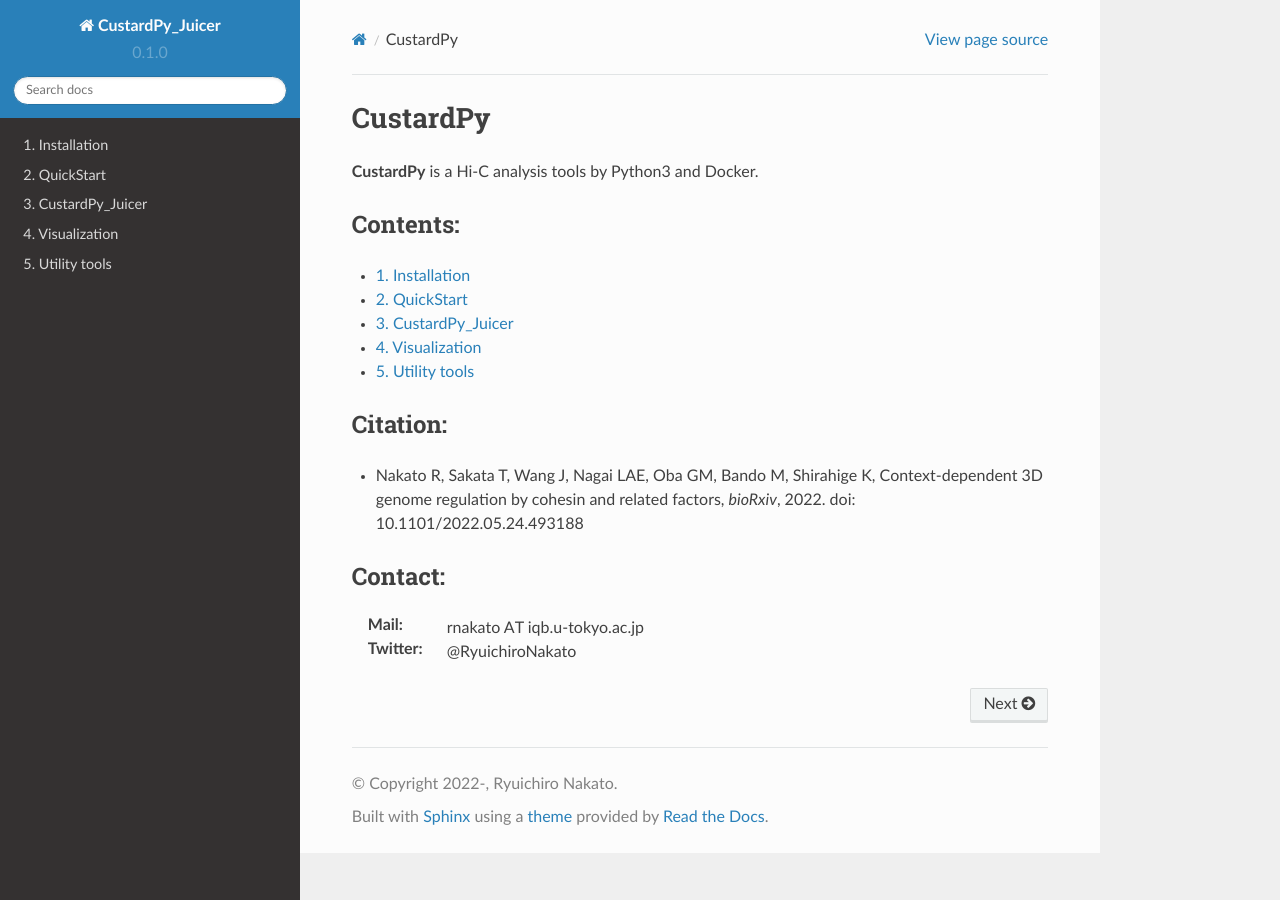
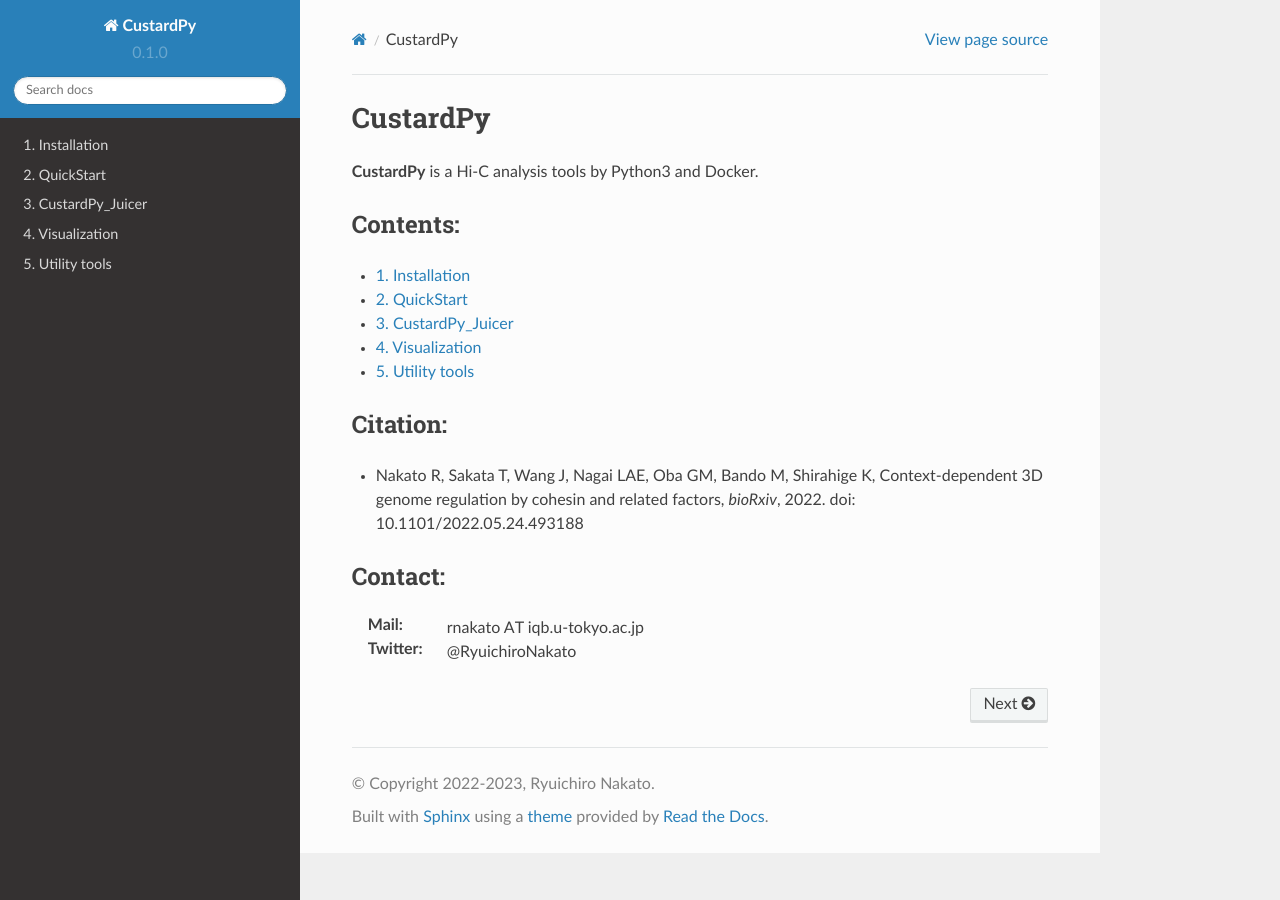
Before and after one commit to rnakato/CustardPy, a Sphinx documentation site: the page built from docs/index.rst, in a window 1280 px wide. Built offline with Sphinx 7.4.7 and the Read the Docs theme 2.0.0, drawn with Linux system fonts in a browser that asks for light colours.

Commit message:
add docs

```diff
--- a/docs/conf.py
+++ b/docs/conf.py
@@ -46,8 +46,8 @@ source_suffix = '.rst'
 master_doc = 'index'
 
 # General information about the project.
-project = 'CustardPy_Juicer'
-copyright = '2022-, Ryuichiro Nakato'
+project = 'CustardPy'
+copyright = '2022-2023, Ryuichiro Nakato'
 author = 'Ryuichiro Nakato'
 
 # The version info for the project you're documenting, acts as replacement for
@@ -102,7 +102,7 @@ html_static_path = ['_static']
 # -- Options for HTMLHelp output ------------------------------------------
 
 # Output file base name for HTML help builder.
-htmlhelp_basename = 'CustardPy_Juicer_doc'
+htmlhelp_basename = 'CustardPy_doc'
 
 
 # -- Options for LaTeX output ---------------------------------------------
@@ -129,7 +129,7 @@ latex_elements = {
 # (source start file, target name, title,
 #  author, documentclass [howto, manual, or own class]).
 latex_documents = [
-    (master_doc, 'CustardPy_Juicer.tex', 'CustardPy Documentation',
+    (master_doc, 'CustardPy.tex', 'CustardPy Documentation',
      'Ryuichiro Nakato', 'manual'),
 ]
 
@@ -139,7 +139,7 @@ latex_documents = [
 # One entry per manual page. List of tuples
 # (source start file, name, description, authors, manual section).
 man_pages = [
-    (master_doc, 'CustardPy_Juicer', 'CustardPy Documentation',
+    (master_doc, 'CustardPy', 'CustardPy Documentation',
      [author], 1)
 ]
 
@@ -150,7 +150,7 @@ man_pages = [
 # (source start file, target name, title, author,
 #  dir menu entry, description, category)
 texinfo_documents = [
-    (master_doc, 'CustardPy_Juicer', 'CustardPy Documentation',
-     author, 'CustardPy_Juicer', 'One line description of project.',
+    (master_doc, 'CustardPy', 'CustardPy Documentation',
+     author, 'CustardPy', 'One line description of project.',
      'Miscellaneous'),
 ]
```
Also changed, not shown: 2 other files.
